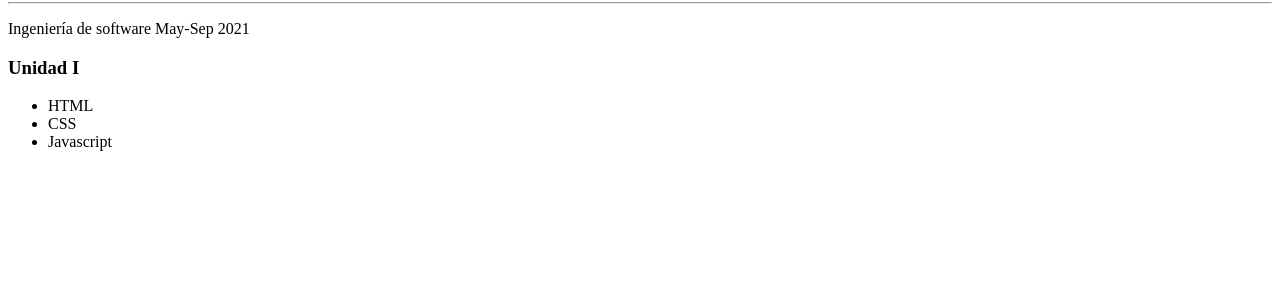
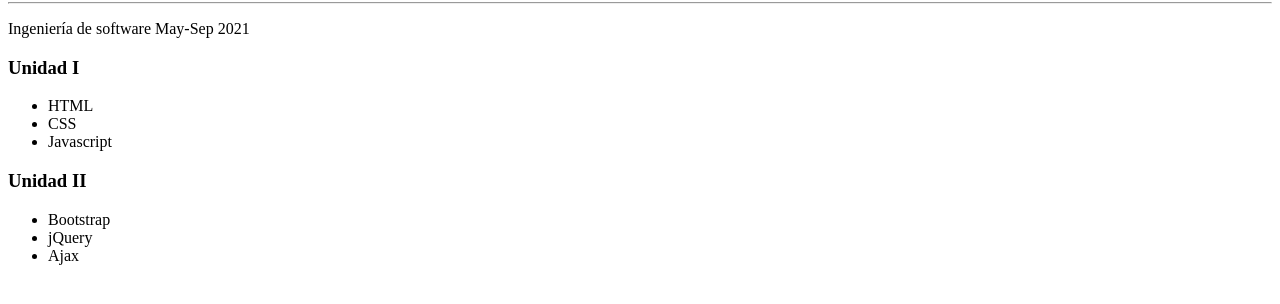
Before and after one commit to Andreswg4/ejercicio-1-nrc-5227-html, a plain HTML site: page home.html in a window 1280 px wide. Shown: the part 78-382 px from the top of the page. Drawn offline with Linux system fonts and the light colour scheme.

Commit message:
Update home.html

```diff
--- a/home.html
+++ b/home.html
@@ -13,5 +13,11 @@
         <li>CSS</li>
         <li>Javascript</li>
     </ul>
+    <h3>Unidad II</h3>
+    <ul>
+        <li>Bootstrap</li>
+        <li>jQuery</li>
+        <li>Ajax</li>
+    </ul>
 </body>
 </html>
```
